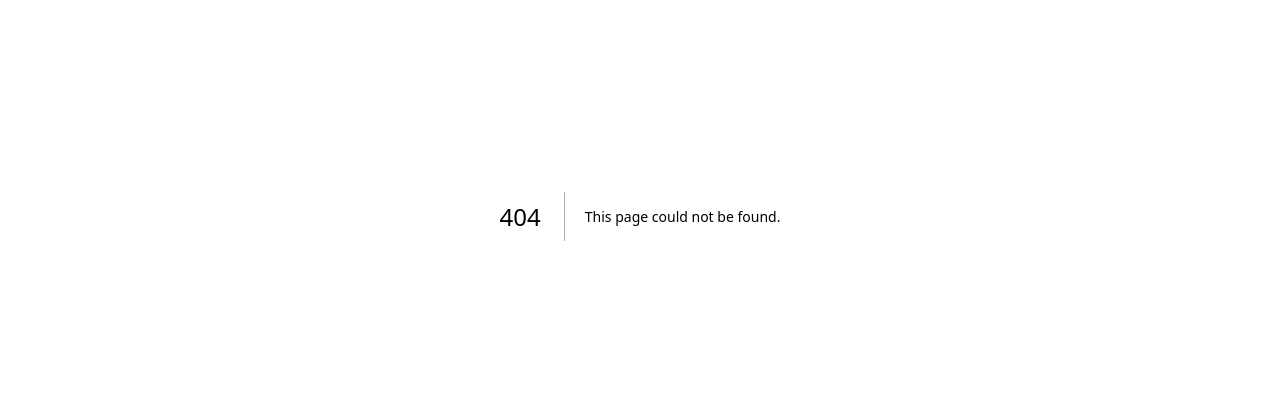
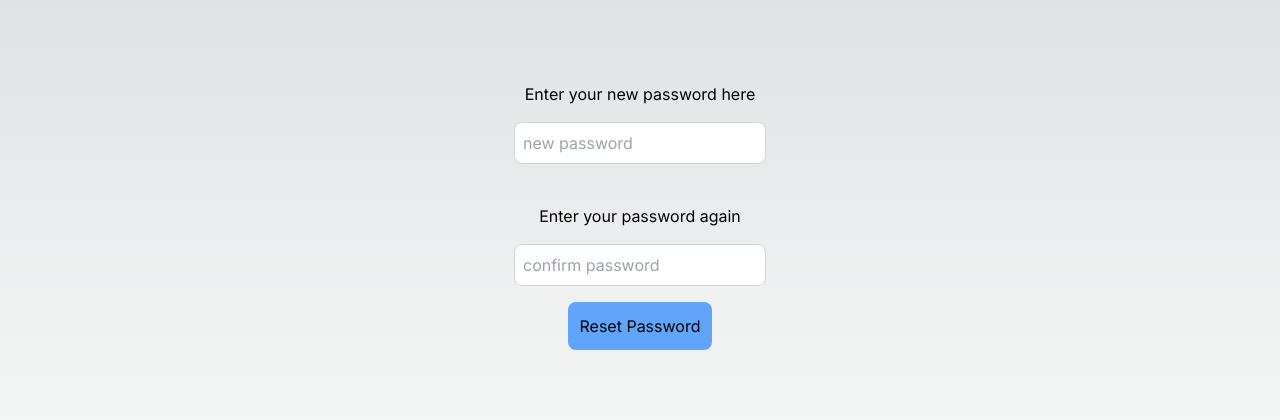
Before and after one commit to iamrajsingh/NEXTJS_auth_system, a Next.js app: page /resetpassword in a window 1280 px wide. Before the commit this address had no page. Shown: the part 184-604 px from the top of the page. Built offline with nearby package versions, Linux system fonts and the light colour scheme.

Commit message:
Forgot Password Done

```diff
--- /dev/null
+++ b/src/app/api/users/forgotpassword/route.ts
@@ -0,0 +1,39 @@
+import { connect } from "@/dbConfig/dbConfig";
+import { NextRequest, NextResponse } from "next/server";
+import User from "@/models/userModel";
+import { sendEmail } from "@/helpers/mailer";
+
+
+connect();
+
+export async function POST(request: NextRequest){
+
+    try {
+
+        const {email} = await request.json();
+        console.log(email);
+
+        const user = await User.findOne({email});
+        console.log("User", user);
+
+        if (!user) {
+            return NextResponse.json({error: "User not found"}, {
+                status: 400
+            })
+        }
+
+
+        await sendEmail({email, emailType: "RESET", userId: user._id});
+
+        return NextResponse.json({
+            message: "Email Sent",
+            success: true,
+          });
+
+    } catch (error: any) {
+        return NextResponse.json({error: error.message}, {
+            status: 500
+        })
+    }
+
+}
--- /dev/null
+++ b/src/app/api/users/resetpassword/route.ts
@@ -0,0 +1,42 @@
+import { NextRequest, NextResponse } from "next/server";
+import User from "@/models/userModel";
+import { connect } from "@/dbConfig/dbConfig";
+import bcryptjs from "bcryptjs";
+
+connect();
+
+export async function POST(request: NextRequest) {
+  try {
+    const { password, token } = await request.json();
+
+    console.log("Password: ", password);
+    console.log("token: ", token);
+
+    const user = await User.findOne({forgotPasswordToken: token, forgotPasswordTokenExpiry: {$gt: Date.now()}})
+
+    if (!user) {
+        return NextResponse.json({error: "User not found"}, {
+            status: 400
+        })
+    }
+
+    console.log(user);
+
+    // hash the new password
+    const salt = await bcryptjs.genSalt(10);
+    const hashedPassword = await bcryptjs.hash(password, salt);
+
+    user.password = hashedPassword;
+    user.forgotPasswordToken = undefined;
+    user.forgotPasswordTokenExpiry = undefined;
+    await user.save();
+
+    return NextResponse.json({
+        message: "password reset success",
+        success: true
+    })
+
+  } catch (error) {
+
+  }
+}
--- /dev/null
+++ b/src/app/forgotpassword/page.tsx
@@ -0,0 +1,39 @@
+"use client";
+import React, { useState } from "react";
+import axios from "axios";
+
+export default function ForgotPassword() {
+  const [email, setEmail] = useState("");
+
+  const forgetPassword = async () => {
+    try {
+      await axios.post("/api/users/forgotpassword", { email });
+      setEmail("");
+      alert("Please check your email for password reset link");
+    } catch (error) {
+      console.log(error);
+    }
+  };
+
+  return (
+    <div className="flex flex-col items-center justify-center min-h-screen py-2">
+      <label>Enter your Email to reset password</label>
+      <input
+        className="p-2 border border-gray-300 rounded-lg m-4 focus:outline-none focus:border-gray-600 text-black"
+        type="email"
+        placeholder="Enter email address"
+        value={email}
+        onChange={(e) => {
+          setEmail(e.target.value);
+        }}
+      />
+      <br />
+      <button
+        className="p-3 rounded-lg focus:bg-blue-500 focus:bg-none text-black bg-blue-400"
+        onClick={forgetPassword}
+      >
+        Submit
+      </button>
+    </div>
+  );
+}
--- a/src/app/login/page.tsx
+++ b/src/app/login/page.tsx
@@ -13,6 +13,8 @@ export default function LoginPage() {
     email: "",
     password: "",
   });
+
+
   const [buttonDisabled, setButtonDisabled] = useState(false);
   const [loading, setLoading] = useState(false);
 
@@ -72,6 +74,8 @@ export default function LoginPage() {
       onClick={onLogin}
       >Login</button>}
       <Link href="/signup">Create an account</Link>
+      <Link href="/forgotpassword">Forgot password?</Link>
+
     </div>
   );
 }
--- /dev/null
+++ b/src/app/resetpassword/page.tsx
@@ -0,0 +1,62 @@
+"use client";
+
+import React, { useState, useEffect } from "react";
+import axios from "axios";
+
+export default function ResetPassword() {
+  const [password, setPassword] = useState("");
+  const [confirmPassword, setConformPassword] = useState("");
+  const [token, setToken] = useState("");
+  const [verified, setVerified] = useState(false);
+
+
+  const resetPassword = async () => {
+    await axios.post('/api/users/resetpassword', {password: confirmPassword, token: token});
+  };
+
+  useEffect(() => {
+    const urlToken = window.location.search.split("=")[1];
+    setToken(urlToken || "");
+  }, []);
+
+  useEffect(() => {
+    if (token.length > 0) setVerified(true);
+  }, [token]);
+
+  return (
+    <div className="flex flex-col items-center justify-center min-h-screen py-2">
+      <label>Enter your new password here</label>
+      <input
+        className="p-2 border border-gray-300 rounded-lg m-4 focus:outline-none focus:border-gray-600 text-black"
+        type="password"
+        id="password"
+        placeholder="new password"
+        value={password}
+        onChange={(e) => setPassword(e.target.value)}
+      />
+      <br />
+      <label>Enter your password again</label>
+      <input
+        className="p-2 border border-gray-300 rounded-lg m-4 focus:outline-none focus:border-gray-600 text-black"
+        type="password"
+        id="password"
+        placeholder="confirm password"
+        value={confirmPassword}
+        onChange={(e) => setConformPassword(e.target.value)}
+      />
+
+      {password === confirmPassword ? (
+        <button
+          onClick={resetPassword}
+          className="p-3 rounded-lg focus:bg-blue-500 focus:bg-none text-black bg-blue-400"
+        >
+          Reset Password
+        </button>
+      ) : (
+        <button className="p-3 rounded-lg text-black bg-red-500">
+          Password don't matched!
+        </button>
+      )}
+    </div>
+  );
+}
--- a/src/helpers/mailer.ts
+++ b/src/helpers/mailer.ts
@@ -28,6 +28,7 @@ export const sendEmail = async ({ email, emailType, userId }: any) => {
       },
     });
 
+    const page = emailType === "VERIFY" ? "verifyemail" : "resetpassword";
     const mailOptions = {
       from: "testadmin@gmail.com",
       to: email,
@@ -35,7 +36,7 @@ export const sendEmail = async ({ email, emailType, userId }: any) => {
         emailType === "VERIFY" ? "Verify your email" : "Verify your password",
       html: `<p>Click <a href ="${
         process.env.DOMAIN
-      }/verifyemail?token=${hashedToken}" >here</a>to${
+      }/${page}?token=${hashedToken}" >here</a>to${
         emailType === "VERIFY" ? "Verify your email" : "Reset your password"
       }</p>`,
     };
```
Also changed, not shown: src/middleware.ts (+19 -5 lines).
